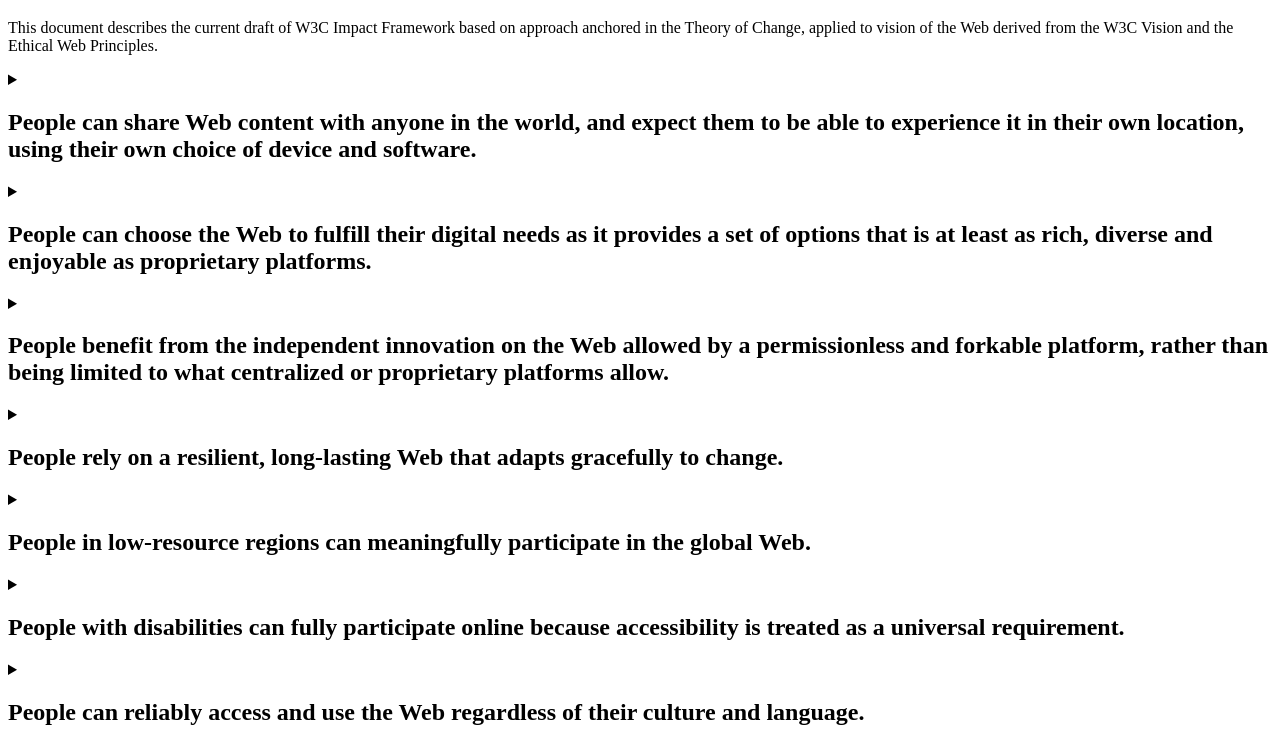
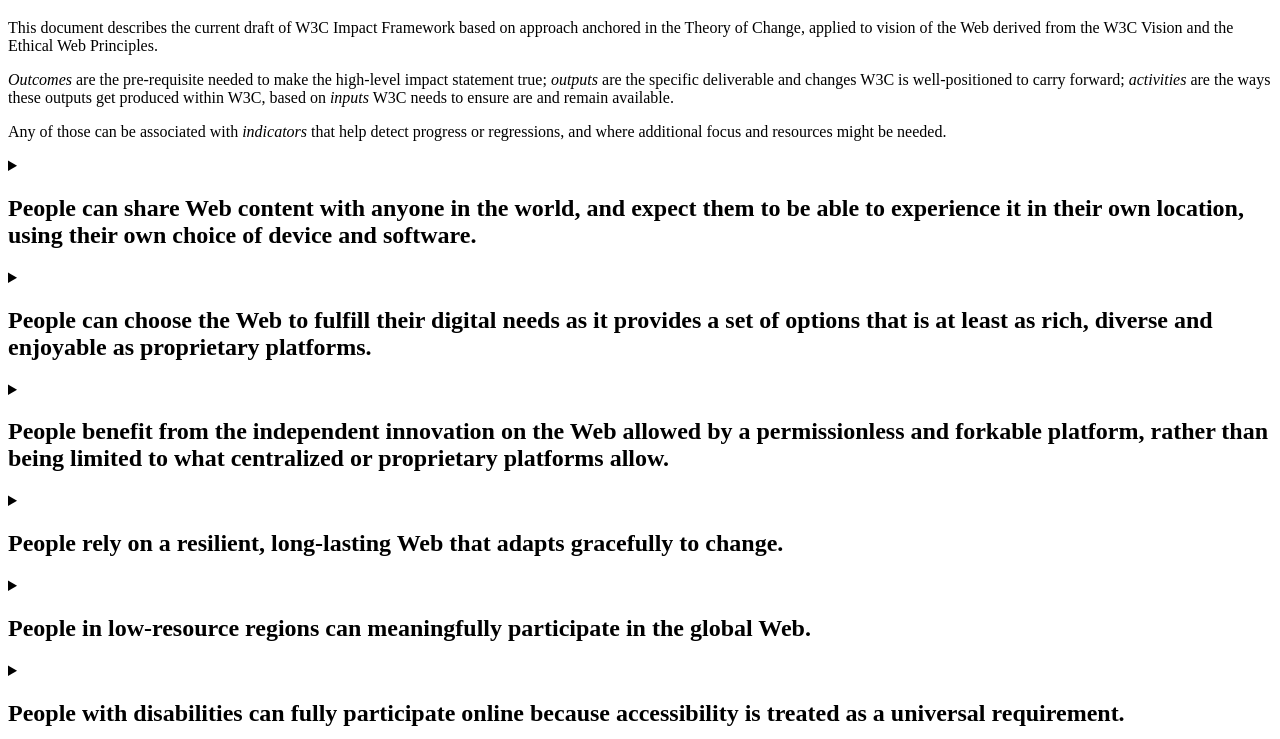
Before and after one commit to w3c/impact-framework, a plain HTML site: page index.html in a window 1280 px wide. Shown: the part 61-800 px from the top of the page. Drawn offline with Linux system fonts and the light colour scheme.

Commit message:
Update gh-pages to output generated at cd9bfe1

```diff
--- a/index.html
+++ b/index.html
@@ -6,6 +6,8 @@
   <body>
     <h1>W3C Impact Framework (draft)</h1>
     <p>This document describes the current draft of W3C Impact Framework based on approach anchored in the Theory of Change, applied to vision of the Web derived from the W3C Vision and the Ethical Web Principles.</p>
+    <p><dfn>Outcomes</dfn> are the pre-requisite needed to make the high-level impact statement true; <dfn>outputs</dfn> are the specific deliverable and changes W3C is well-positioned to carry forward; <dfn>activities</dfn> are the ways these outputs get produced within W3C, based on <dfn>inputs</dfn> W3C needs to ensure are and remain available.</p>
+    <p>Any of those can be associated with <dfn>indicators</dfn> that help detect progress or regressions, and where additional focus and resources might be needed.</p>
     <main>
 
     <section><details><summary><h2 id="interoperable-web">People can share Web content with anyone in the world, and expect them to be able to experience it in their own location, using their own choice of device and software.</h2></summary>
```
